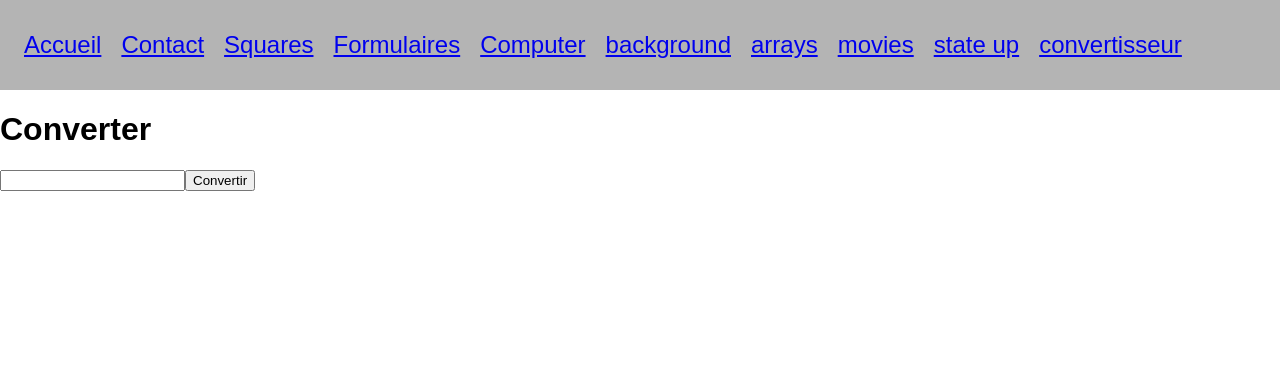
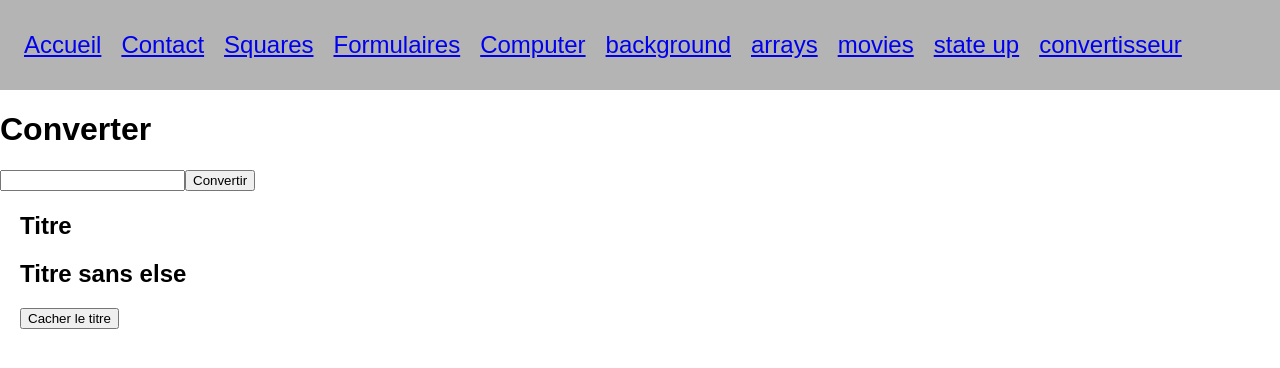
Before and after one commit to Dsaquel/react-course, a React (Vite) app: page /converter in a window 1280 px wide. Shown: the top 368 px of the page. Built offline with nearby package versions, Linux system fonts and the light colour scheme.

Commit message:
:sparkles: add condition

```diff
--- a/src/pages/Converter.jsx
+++ b/src/pages/Converter.jsx
@@ -4,12 +4,27 @@ import Result from '../components/converter/Result'
 
 const Converter = () => {
   const [result, setResult] = useState('')
+  const [istitleShow, setIsTitleShow] = useState(true)
 
   return (
     <div>
       <h1>Converter</h1>
       <FormConverter setResult={setResult} />
       <Result result={result} />
+
+      <div
+        style={{
+          margin: '20px',
+        }}
+      >
+        {istitleShow ? <h2>Titre</h2> : null}
+
+        {istitleShow && <h2>Titre sans else</h2>}
+
+        <button onClick={() => setIsTitleShow(!istitleShow)}>
+          Cacher le titre
+        </button>
+      </div>
     </div>
   )
 }
```
